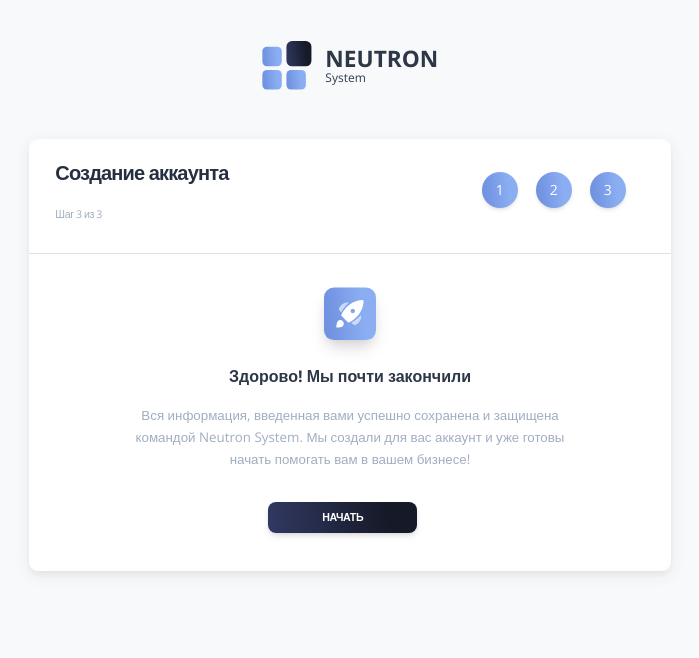
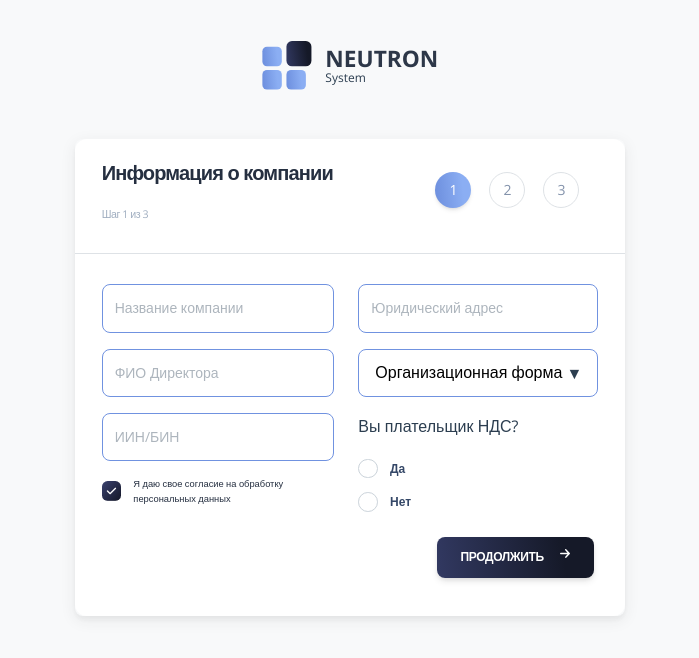
Before and after one commit to VladNeutron/n-system, a Vue app: page /company-info in a window 1280 px wide. Shown: the top 658 px of the page, without its empty margins (290-989 px from the left). Built offline with nearby package versions, Linux system fonts and the light colour scheme; a web font is replaced by a local one.

Commit message:
pagination

```diff
--- a/src/components/BankInfoModal.vue
+++ b/src/components/BankInfoModal.vue
@@ -10,7 +10,7 @@
           <ul class="pagination pagination-info">
             <li class="page-item"></li>
             <li class="page-item active">
-              <a class="page-link" href="#link">1</a>
+              <a class="page-link" href="#link" @click="firstStep">1</a>
             </li>
             <li class="page-item active">
               <a class="page-link" href="#link">2</a>
@@ -22,7 +22,7 @@
         </div>
       </div>
       <div class="modal-body body__p">
-          <div v-if="isAdded" class="overflow__bank">
+        <div v-if="isAdded" class="overflow__bank">
           <div class="row">
             <div class="col bank__width" v-for="item in items" :key="item">
               <div class="info__block">
@@ -31,11 +31,7 @@
                     <div class="bank__name__title">
                       <p class="bank__title">{{ item.name }}</p>
                       <div class="bank__money__type">
-                        <img
-                          :src=item.img
-                          style="width: 0.625vw"
-                          alt=""
-                        />
+                        <img :src="item.img" style="width: 0.625vw" alt="" />
                       </div>
                     </div>
                     <img
@@ -48,24 +44,24 @@
                     <div class="bank__info-content">
                       <p class="info__left">Банк:</p>
                       <p class="info__right">
-                        {{item.fullName}}
+                        {{ item.fullName }}
                       </p>
                     </div>
                     <div class="bank__info-content">
                       <p class="info__left">БИК:</p>
-                      <p class="info__right">{{item.bik}}</p>
+                      <p class="info__right">{{ item.bik }}</p>
                     </div>
                     <div class="bank__info-content">
                       <p class="info__left">КБЕ:</p>
-                      <p class="info__right">{{item.kbe}}</p>
+                      <p class="info__right">{{ item.kbe }}</p>
                     </div>
                     <div class="bank__info-content">
                       <p class="info__left">ИИК:</p>
-                      <p class="info__right">{{item.iik}}</p>
+                      <p class="info__right">{{ item.iik }}</p>
                     </div>
                     <div class="bank__info-content">
                       <p class="info__left">ИИН/БИН:</p>
-                      <p class="info__right">{{item.inn}}</p>
+                      <p class="info__right">{{ item.inn }}</p>
                     </div>
                   </div>
                 </div>
@@ -97,7 +93,12 @@
         </div>
       </div>
       <div class="modal-footer">
-        <button v-if="isAdded" type="button" class="btn bg-gradient-secondary">
+        <button
+          v-if="isAdded"
+          type="button"
+          class="btn bg-gradient-secondary"
+          @click="nextPage"
+        >
           Продолжить
           <img
             src="@/assets/img/next.svg"
@@ -105,7 +106,12 @@
             alt=""
           />
         </button>
-        <button v-else type="button" class="btn bg-gradient-secondary">
+        <button
+          v-else
+          type="button"
+          class="btn bg-gradient-secondary"
+          @click="nextPage"
+        >
           Пропустить
         </button>
       </div>
@@ -128,7 +134,7 @@ export default {
           kbe: "14",
           iik: "KZ82125KZT1001300306",
           inn: "881206784000",
-          img: require('@/assets/img/euro.svg'),
+          img: require("@/assets/img/euro.svg"),
         },
         {
           name: "Kaspi Bank",
@@ -137,22 +143,30 @@ export default {
           kbe: "14",
           iik: "KZ82125KZT1001300306",
           inn: "881206784000",
-          img: require('@/assets/img/dollar.svg'),
+          img: require("@/assets/img/dollar.svg"),
         },
-         {
+        {
           name: "Сбербанк Тенге",
           fullName: "Дочерний банк акционерное общество «Сбербанк»",
           bik: "SABRKZKA",
           kbe: "14",
           iik: "KZ82125KZT1001300306",
           inn: "881206784000",
-          img: require('@/assets/img/tenge.svg'),
+          img: require("@/assets/img/tenge.svg"),
         },
       ],
     };
   },
   components: {
     AddBankInfoModal,
+  },
+  methods: {
+    nextPage() {
+      this.$emit("pageNum", 3);
+    },
+    firstStep() {
+      this.$emit("pageNum", 1);
+    },
   },
 };
 </script>
--- a/src/components/CompanyInfo.vue
+++ b/src/components/CompanyInfo.vue
@@ -6,9 +6,9 @@
       <p class="logo__sec">System</p>
     </div>
   </div>
-  <company-info-modal v-if="pageNum == 1"></company-info-modal>
-  <bank-info-modal v-if="pageNum  == 2"></bank-info-modal>
-  <create-account-modal v-if="pageNum  == 3"></create-account-modal>
+  <company-info-modal v-if="pageNum == 1" @pageNum="onClickChild"></company-info-modal>
+  <bank-info-modal v-if="pageNum  == 2" @pageNum="onClickChild"></bank-info-modal>
+  <create-account-modal v-if="pageNum  == 3" @pageNum="onClickChild"></create-account-modal>
 </template>
 
 <script>
@@ -18,8 +18,11 @@ import CreateAccountModal from "./CreateAccountModal.vue"
 export default {
     data(){
         return{
-           pageNum : 3
+           pageNum : 1
         }
+    },
+    emits:{
+        pageNum: Number
     },
     props:{
 
@@ -29,6 +32,11 @@ export default {
     BankInfoModal,
     CreateAccountModal
   },
+  methods:{
+      onClickChild(value){
+          this.pageNum = value
+      }
+  }
 };
 </script>
 
--- a/src/components/CompanyInfoModal.vue
+++ b/src/components/CompanyInfoModal.vue
@@ -1,9 +1,6 @@
 <template>
   <!-- ПЕРВОЕ -->
-<div
-      class="modal-dialog modal__first modal-dialog-centered"
-      role="document"
-    >
+  <div class="modal-dialog modal__first modal-dialog-centered" role="document">
     <div class="modal-content">
       <div class="modal-header header__flex">
         <div class="modal__title">
@@ -125,29 +122,18 @@
         </div>
       </div>
       <div class="modal-footer">
-          <button type="button" class="btn bg-gradient-secondary" @click="pageNum = 2">
-            Продолжить <img src="@/assets/img/next.svg" style="width:0.833vw; margin-left:1.25vw;" alt="">
+        <button
+          type="button"
+          class="btn bg-gradient-secondary"
+          @click="nextPage"
+        >
+          Продолжить
+          <img
+            src="@/assets/img/next.svg"
+            style="width: 0.833vw; margin-left: 1.25vw"
+            alt=""
+          />
         </button>
-        </div>
-      </div>
-    </div>
-
-  <!-- ТРЕТЬЕ -->
-  <div
-    class="modal fade"
-    id="InfoThird"
-    tabindex="-1"
-    role="dialog"
-    aria-labelledby="InfoThird"
-    aria-hidden="true"
-  >
-    <div class="modal-dialog modal-dialog-centered" role="document">
-      <div class="modal-content">
-        <div class="modal-header"></div>
-        <div class="modal-body">...</div>
-        <div class="modal-footer">
-          <button type="button" class="btn bg-gradient-secondary">Secondary</button>
-        </div>
       </div>
     </div>
   </div>
@@ -155,21 +141,25 @@
 
 <script>
 export default {
-    data(){
-        return{
-        }
-    }
+  data() {
+    return {};
+  },
+  methods: {
+    nextPage() {
+      this.$emit("pageNum", 2);
+    },
+  },
 };
 </script>
 
 <style scoped>
-.page-item{
-    margin-right:1.25vw;
+.page-item {
+  margin-right: 1.25vw;
 }
 .pagination.pagination-info .page-item.active > .page-link,
 .pagination.pagination-info .page-item.active > .page-link:focus,
 .pagination.pagination-info .page-item.active > .page-link:hover {
-  background-image:  linear-gradient(83.56deg, #7092E0 10.01%, #8BAEF3 75.36%);
+  background-image: linear-gradient(83.56deg, #7092e0 10.01%, #8baef3 75.36%);
   border: none;
 }
 .bg-gradient-secondary {
@@ -278,11 +268,12 @@ select::-ms-expand {
 }
 .modal__first {
   max-width: 42.969vw !important;
-  box-shadow: 0px 4px 4px rgba(51, 51, 51, 0.04), 0px 4px 16px rgba(51, 51, 51, 0.08);
+  box-shadow: 0px 4px 4px rgba(51, 51, 51, 0.04),
+    0px 4px 16px rgba(51, 51, 51, 0.08);
   border-radius: 8px;
   border: 0;
 }
-.modal-content{
+.modal-content {
   border: 0;
 }
 </style>
--- a/src/components/CreateAccountModal.vue
+++ b/src/components/CreateAccountModal.vue
@@ -10,10 +10,10 @@
           <ul class="pagination pagination-info">
             <li class="page-item"></li>
             <li class="page-item active">
-              <a class="page-link" href="#link">1</a>
+              <a class="page-link" href="#link" @click="firstStep">1</a>
             </li>
             <li class="page-item active">
-              <a class="page-link" href="#link">2</a>
+              <a class="page-link" href="#link" @click="secondStep">2</a>
             </li>
             <li class="page-item active">
               <a class="page-link" href="#link">3</a>
@@ -37,14 +37,29 @@
         </div>
       </div>
       <div class="modal-footer">
-        <button type="button" class="btn bg-gradient-secondary" onclick="window.location.href = '/'">НАЧАТЬ</button>
+        <button
+          type="button"
+          class="btn bg-gradient-secondary"
+          onclick="window.location.href = '/'"
+        >
+          НАЧАТЬ
+        </button>
       </div>
     </div>
   </div>
 </template>
 
 <script>
-export default {};
+export default {
+  methods: {
+    firstStep() {
+      this.$emit("pageNum", 1);
+    },
+    secondStep() {
+      this.$emit("pageNum", 2);
+    },
+  },
+};
 </script>
 
 <style scoped>
```
Lines whose indentation alone changed are shown as unchanged.
